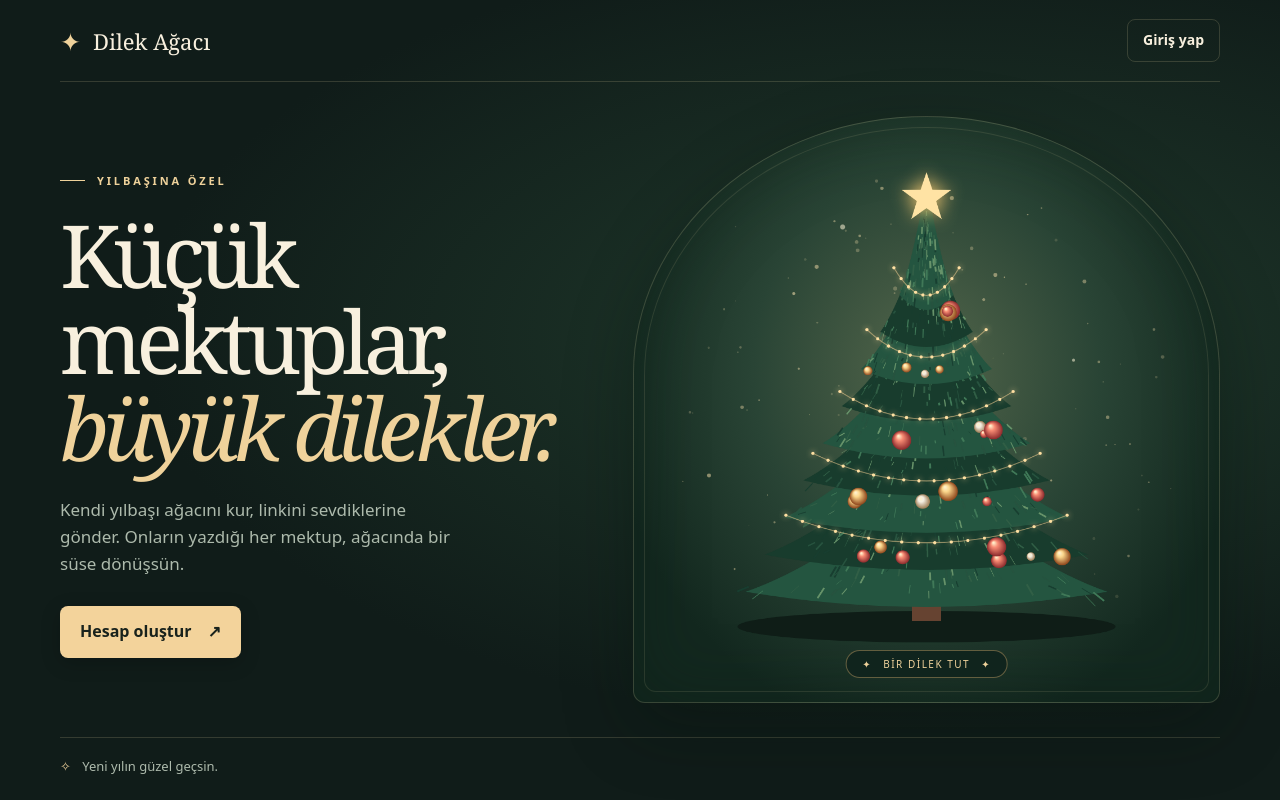
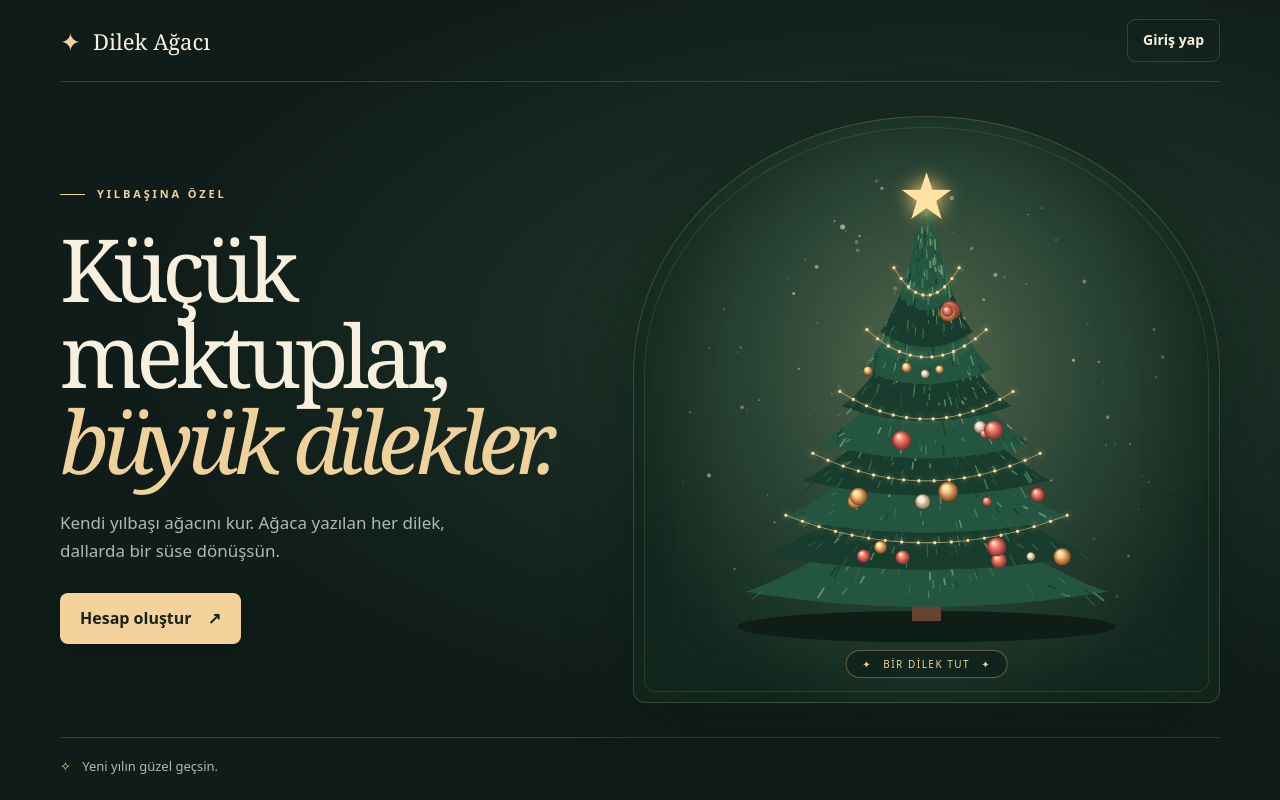
Before and after one commit to serhat-kocyigit/y-lba-a-a-, a plain HTML site: page docs/index.html in a window 1280 px wide. Drawn offline with Linux system fonts and the light colour scheme.

Commit message:
Show the direct wish flow on the homepage

```diff
--- a/docs/index.html
+++ b/docs/index.html
@@ -1,6 +1,6 @@
 <!doctype html>
 <html lang="tr">
-<head><meta charset="utf-8"><meta name="viewport" content="width=device-width,initial-scale=1"><meta name="theme-color" content="#101e1b"><title>Dilek Ağacı</title><link rel="stylesheet" href="style.css"><script defer src="config.js"></script><script defer src="app.js?v=direct1"></script></head>
+<head><meta charset="utf-8"><meta name="viewport" content="width=device-width,initial-scale=1"><meta name="theme-color" content="#101e1b"><title>Dilek Ağacı</title><link rel="stylesheet" href="style.css"><script defer src="config.js"></script><script defer src="app.js?v=direct2"></script></head>
 <body>
 <header class="wrap"><a class="brand" href="./">✦ <span>Dilek Ağacı</span></a><button class="quiet" id="account">Giriş yap</button></header>
 <main class="wrap">
@@ -8,7 +8,7 @@
 <div class="intro">
 <p class="eyebrow"><span></span> YILBAŞINA ÖZEL</p>
 <h1 id="title">Küçük mektuplar,<br><em>büyük dilekler.</em></h1>
-<p id="description">Kendi yılbaşı ağacını kur, linkini sevdiklerine gönder. Onların yazdığı her mektup, ağacında bir süse dönüşsün.</p>
+<p id="description">Kendi yılbaşı ağacını kur. Ağaca yazılan her dilek, dallarda bir süse dönüşsün.</p>
 <div class="actions"><button id="primary">Hesap oluştur <span>↗</span></button><button class="quiet" id="secondary" hidden>Ağacım</button></div>
 <p id="feedback" role="status"></p>
 </div>
```
